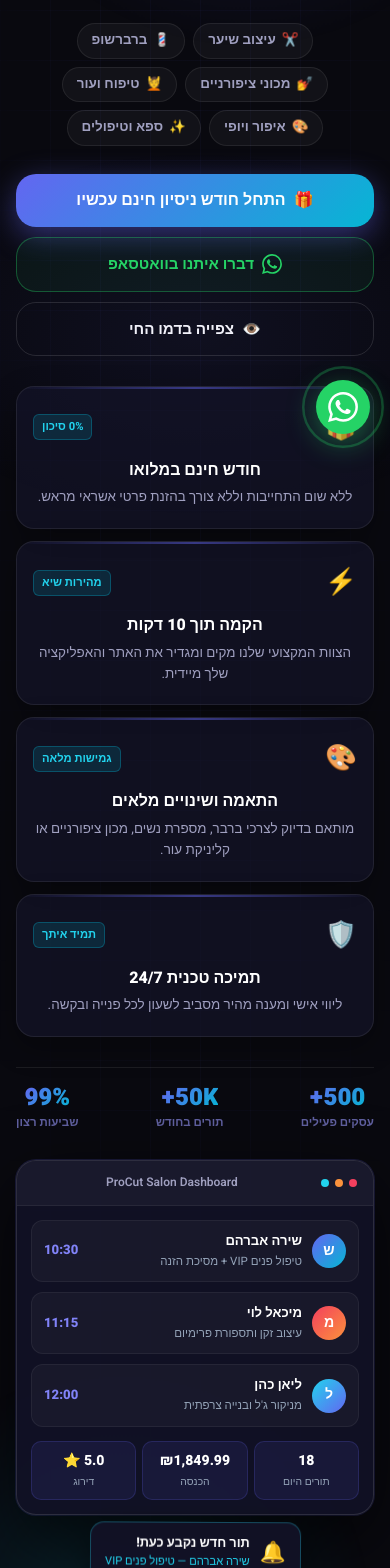
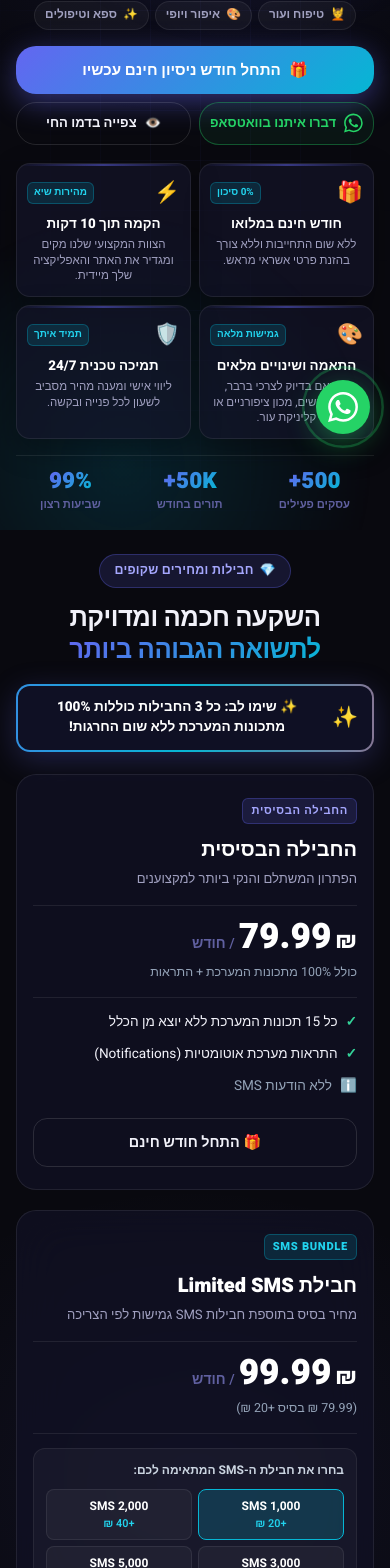
Before and after one commit to obidaNassa/procut_loading_page, a React (Vite) app: page / in a window 390 px wide. Shown: the part 390-1958 px from the top of the page. Built offline with nearby package versions, Linux system fonts and the light colour scheme.

Commit message:
feat: default unlimited plan to 119.99, add staff approval feature, and optimize mobile hero height

```diff
--- a/src/components/Hero.module.css
+++ b/src/components/Hero.module.css
@@ -471,67 +471,104 @@
 
 @media (max-width: 768px) {
   .hero {
-    padding: 95px 0 50px;
+    padding: 72px 0 16px;
+  }
+
+  .headline {
+    margin-bottom: 12px;
+  }
+
+  .subtext {
+    font-size: 0.88rem;
+    margin-bottom: 14px;
+    line-height: 1.5;
+  }
+
+  .serviceTags {
+    gap: 6px;
+    margin-bottom: 16px;
+  }
+
+  .serviceTag {
+    padding: 4px 10px;
+    font-size: 0.74rem;
+  }
+
+  .ctaRow {
+    display: grid;
+    grid-template-columns: 1fr 1fr;
+    gap: 8px;
+    margin-bottom: 18px;
+    width: 100%;
+  }
+
+  .ctaPrimary {
+    grid-column: 1 / -1;
+    width: 100% !important;
+    max-width: 100% !important;
+    min-width: 0 !important;
+    padding: 12px 16px !important;
+    font-size: 0.95rem !important;
+  }
+
+  .ctaWhatsApp, .ctaDemo {
+    width: 100% !important;
+    max-width: 100% !important;
+    min-width: 0 !important;
+    padding: 10px 10px !important;
+    font-size: 0.82rem !important;
   }
 
   .highlightsGrid {
-    grid-template-columns: 1fr;
-    gap: 12px;
-    margin-bottom: 30px;
+    grid-template-columns: repeat(2, 1fr);
+    gap: 8px;
+    margin-bottom: 16px;
   }
 
-  .ctaRow {
-    flex-direction: column;
-    align-items: center;
-    gap: 10px;
-    margin-bottom: 30px;
+  .highlightCard {
+    padding: 12px 10px;
+    border-radius: 14px;
   }
 
-  .ctaPrimary, .ctaWhatsApp, .ctaDemo {
-    width: 100% !important;
-    max-width: 100% !important;
-    min-width: 0 !important;
-    padding: 14px 20px;
+  .highlightTop {
+    margin-bottom: 6px;
+  }
+
+  .highlightIcon {
+    font-size: 1.3rem;
+  }
+
+  .highlightTag {
+    font-size: 0.62rem;
+    padding: 2px 6px;
+  }
+
+  .highlightTitle {
+    font-size: 0.84rem;
+    margin-bottom: 4px;
+  }
+
+  .highlightDesc {
+    font-size: 0.72rem;
+    line-height: 1.35;
   }
 
   .statsRow {
-    gap: 12px;
-    justify-content: space-between;
-    padding-top: 18px;
+    gap: 8px;
+    justify-content: space-around;
+    padding-top: 14px;
   }
 
   .statValue {
-    font-size: 1.5rem;
+    font-size: 1.4rem;
   }
 
   .statLabel {
-    font-size: 0.72rem;
+    font-size: 0.7rem;
   }
 
+  /* Completely hide the visual simulation in hero on mobile - it is already fully interactive in the demo section below */
   .visualArea {
-    max-width: 100%;
-    margin-top: 36px;
-    padding: 0;
-  }
-
-  /* Safe inline placement on mobile to prevent overflow */
-  .notifCard {
-    position: relative;
-    top: 0;
-    left: 0;
-    margin: 0 auto 12px;
-    max-width: 100%;
-    width: fit-content;
-    box-sizing: border-box;
-  }
-
-  .smsBadge {
-    position: relative;
-    bottom: 0;
-    right: 0;
-    margin: 12px auto 0;
-    max-width: 100%;
-    width: fit-content;
-    box-sizing: border-box;
+    display: none !important;
   }
 }
--- a/src/components/Pricing.jsx
+++ b/src/components/Pricing.jsx
@@ -10,7 +10,7 @@ export default function Pricing() {
   const [selectedSmsBundle, setSelectedSmsBundle] = useState(0)
 
   // Unlimited SMS staff selection (0 = 1 staff, 1 = 2 staff, 2 = 3+ staff)
-  const [selectedStaffTier, setSelectedStaffTier] = useState(1) // Default to 2 staff
+  const [selectedStaffTier, setSelectedStaffTier] = useState(0) // Default to 1 staff (119.99 ₪)
 
   const smsBundles = [
     { count: '1,000 SMS', extra: '+20 ₪', total: '99.99 ₪' },
--- a/src/components/Pricing.module.css
+++ b/src/components/Pricing.module.css
@@ -455,7 +455,10 @@
 
 @media (max-width: 768px) {
   .section {
-    padding: 50px 0;
+    padding: 24px 0 50px;
+  }
+  .header {
+    margin-bottom: 22px;
   }
   .planCard {
     padding: 22px 16px;
--- a/src/translations/translations.js
+++ b/src/translations/translations.js
@@ -4,7 +4,7 @@ export const translations = {
     lang: 'he',
     nav: {
       pricing: 'חבילות ומחירים',
-      features: '14 הפיצ\'רים',
+      features: '15 הפיצ\'רים',
       interactiveDemo: 'דמו אינטראקטיבי',
       deepDive: 'מערכת התראות',
       recommendations: 'המלצות מומחה',
@@ -66,7 +66,7 @@ export const translations = {
     ],
     features: {
       badge: 'המערכת המלאה',
-      title: '14 תכונות ליבה עוצמתיות',
+      title: '15 תכונות ליבה עוצמתיות',
       titleGradient: 'המכסות את כל צרכי העסק שלך',
       subtitle: 'מערכת ProCut נבנתה להעניק לך שליטה מלאה מההזמנה הראשונה ועד דוחות רווח מתקדמים.',
       items: [
@@ -167,6 +167,13 @@ export const translations = {
           title: 'תמיכה בתקופת חגים ולחץ גבוה (תמיכה בחגים)',
           desc: 'התאמת שעות מיוחדות, ניהול תורים צפוף ועמידה בעומסים של ערבי חג ומועדים ללא תקלות.',
           color: '#ef4444',
+        },
+        {
+          id: 15,
+          icon: '✍️',
+          title: 'שירות שמצריך אישור על ידי איש צוות',
+          desc: 'הגדרת טיפולים מיוחדים שדורשים אישור ידני של הספר או הקוסמטיקאית לפני שהתור נכנס סופית ליומן.',
+          color: '#0ea5e9',
         },
       ],
     },
@@ -269,7 +276,7 @@ export const translations = {
       plan1Currency: '₪',
       plan1Period: '/ חודש',
       plan1Tagline: 'הפתרון המשתלם והנקי ביותר למקצוענים',
-      plan1Feature1: 'כל 14 תכונות המערכת ללא יוצא מן הכלל',
+      plan1Feature1: 'כל 15 תכונות המערכת ללא יוצא מן הכלל',
       plan1Feature2: 'התראות מערכת אוטומטיות (Notifications)',
       plan1Feature3: 'ללא הודעות SMS',
       plan1Cta: 'התחל חודש חינם',
@@ -361,7 +368,7 @@ export const translations = {
     lang: 'ar',
     nav: {
       pricing: 'الأسعار والباقات',
-      features: 'الميزات (14)',
+      features: 'الميزات (15)',
       interactiveDemo: 'العرض التجريبي',
       deepDive: 'نظام الإشعارات',
       recommendations: 'توصيات الخبير',
@@ -423,7 +430,7 @@ export const translations = {
     ],
     features: {
       badge: 'النظام الشامل',
-      title: '14 ميزة قوية واحترافية',
+      title: '15 ميزة قوية واحترافية',
       titleGradient: 'تغطي كل تفاصيل عملك اليومي',
       subtitle: 'تم تصميم نظام ProCut ليمنحك تحكماً مطلقاً، بدءاً من الحجز التلقائي وحتى أدق التقارير المحاسبية.',
       items: [
@@ -525,6 +532,13 @@ export const translations = {
           desc: 'إعدادات متقدمة لفترات الأعياد والمناسبات لتوسيع ساعات العمل تلقائياً والتعامل مع التدفق الكبير للزبائن.',
           color: '#ef4444',
         },
+        {
+          id: 15,
+          icon: '✍️',
+          title: 'שירות שמצריך אישור על ידי איש צוות / خدمات تتطلب موافقة يدوية من مقدم الخدمة',
+          desc: 'إمكانية تحديد خدمات حساسة تتطلب مراجعة وموافقة الخبير أولاً قبل تأكيد الحجز نهائياً في جدول المواعيد.',
+          color: '#0ea5e9',
+        },
       ],
     },
     demo: {
@@ -619,14 +633,14 @@ export const translations = {
       badge: 'الأسعار والباقات الشفافة',
       title: 'استثمار بسيط وواضح',
       titleGradient: 'لعائد يفوق التوقعات',
-      bannerAlert: '✨ تنبيه هام: جميع الحبيلات (الباقات الثلاث) تتضمن 100% من ميزات النظام الـ 14 دون أي استثناء!',
+      bannerAlert: '✨ تنبيه هام: جميع الباقات الثلاث تتضمن 100% من ميزات النظام الـ 15 دون أي استثناء!',
       freeMonthNote: '🎁 ابدأ بشهر تجريبي مجاني بالكامل — بدون أي التزام مسبق وبدون بطاقة ائتمان.',
       plan1Name: 'الباقة الأساسية',
       plan1Price: '79.99',
       plan1Currency: '₪',
       plan1Period: '/ شهرياً',
       plan1Tagline: 'الحل الأمثل والأكثر اقتصاداً للمحترفين',
-      plan1Feature1: 'جميع ميزات النظام الـ 14 كاملة',
+      plan1Feature1: 'جميع ميزات النظام الـ 15 كاملة',
       plan1Feature2: 'إشعارات النظام التلقائية (Notifications)',
       plan1Feature3: 'بدون حزم رسائل نصية SMS',
       plan1Cta: 'ابدأ مجاناً الآن',
@@ -718,7 +732,7 @@ export const translations = {
     lang: 'en',
     nav: {
       pricing: 'Plans & Pricing',
-      features: '14 Core Features',
+      features: '15 Core Features',
       interactiveDemo: 'Live Demo',
       deepDive: 'Notification Engine',
       recommendations: 'AI Insights',
@@ -780,7 +794,7 @@ export const translations = {
     ],
     features: {
       badge: 'All-Inclusive System',
-      title: '14 Comprehensive Features',
+      title: '15 Comprehensive Features',
       titleGradient: 'Covering Every Detail of Your Salon',
       subtitle: 'Engineered to provide unmatched control, from automatic bookings to detailed revenue statistics.',
       items: [
@@ -882,6 +896,13 @@ export const translations = {
           desc: 'Smart algorithms to expand hours, handle heavy holiday traffic, and prevent system bottlenecks.',
           color: '#ef4444',
         },
+        {
+          id: 15,
+          icon: '✍️',
+          title: 'Services Requiring Staff Member Approval',
+          desc: 'Configure specialized treatments that require manual confirmation by the stylist or esthetician before finalizing the booking.',
+          color: '#0ea5e9',
+        },
       ],
     },
     demo: {
@@ -976,14 +997,14 @@ export const translations = {
       badge: 'Transparent Pricing & Packages',
       title: 'Predictable, Honest Investment',
       titleGradient: 'Maximum Return on Investment',
-      bannerAlert: '✨ Note: All 3 packages include 100% of the 14 core system features with no exceptions!',
+      bannerAlert: '✨ Note: All 3 packages include 100% of the 15 core system features with no exceptions!',
       freeMonthNote: '🎁 Start with a full 1-month free trial — no commitment and no credit card required.',
       plan1Name: 'Base Package',
       plan1Price: '79.99',
       plan1Currency: '₪',
       plan1Period: '/ month',
       plan1Tagline: 'The most cost-effective solution for professionals',
-      plan1Feature1: 'All 14 core system features included',
+      plan1Feature1: 'All 15 core system features included',
       plan1Feature2: 'Automated system notifications',
       plan1Feature3: 'Without SMS bundles',
       plan1Cta: 'Start Free Month',
```
